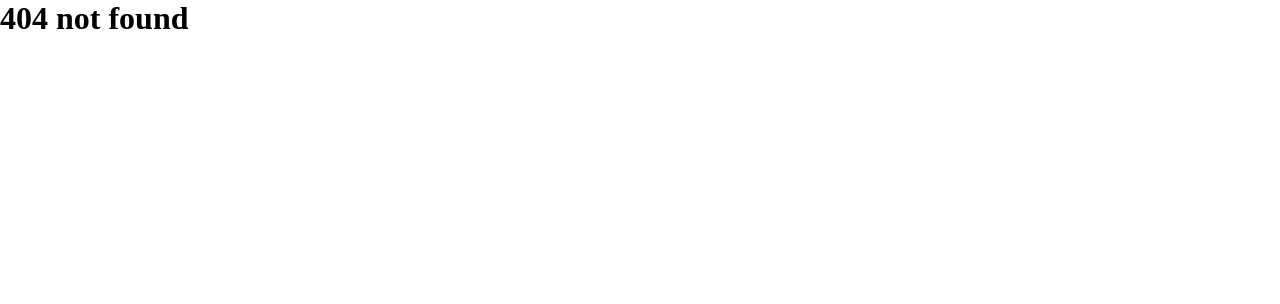
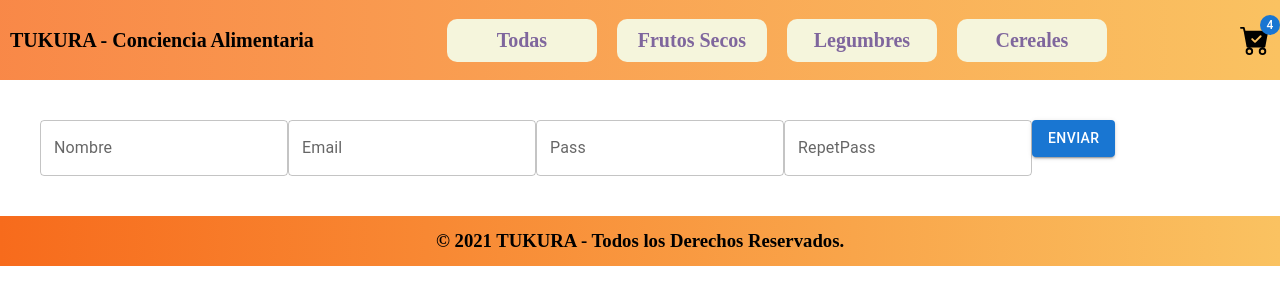
Before and after one commit to VanesaPorcelli/ericaPorcelli_React, a React (Vite) app: page /formik in a window 1280 px wide. Before the commit this address had no page. Shown: the top 304 px of the page. Built offline with nearby package versions, Linux system fonts and the light colour scheme.

Commit message:
prueba form

```diff
--- a/src/components/pages/Form/Form.jsx
+++ /dev/null
@@ -1,49 +0,0 @@
-import { useState } from "react";
-
-const Form = () => {
-  const [userData, setUserData] = useState({
-    name: "",
-    lastName: "",
-  });
-  //console.log(userData);
-
-  const handleSubmit = (evento) => {
-    evento.preventDefault();
-    let data = (evento = {
-      nombreUsuario: userData.name,
-      apellidoUsuario: userData.lastName,
-    });
-    //se puede enviar info al backend- login etc
-    console.log(data);
-  };
-
-  const handleChange= (evento) => {
-    setUserData({ ...userData, [evento.target.name]: evento.target.value });
-  };
-
-  return (
-    <div>
-      <h2>ESTE ES UN FORMULARIO</h2>
-
-      <form onSubmit={handleSubmit}>
-        <input
-          type="text"
-          name="name"
-          id=""
-          placeholder="Ingrese su Nombre"
-          onChange={handleChange}
-        />
-        <input
-          type="text"
-          name="lastName"
-          id=""
-          placeholder="Ingrese su Apellido"
-          onChange={handleChange}
-        />
-        <button type="submit">Enviar</button>
-      </form>
-    </div>
-  );
-};
-
-export default Form;
--- /dev/null
+++ b/src/components/pages/formFormik/FormFormik.jsx
@@ -0,0 +1,80 @@
+import { Button, TextField } from "@mui/material";
+import { useFormik } from "formik";
+import * as Yup from "yup";
+
+const FormFormik = () => {
+  const { handleSubmit, handleChange, errors } = useFormik({
+    initialValues: {
+      nombre: "",
+      email: "",
+      password: "",
+      repetPassword: "",
+    },
+    onSubmit: (datos) => {
+      console.log("el formulario se envio");
+      // conecto con la api
+      console.log(datos);
+    },
+    validateOnChange: false,
+    validationSchema: Yup.object({
+      nombre: Yup.string()
+        .required("Este campo es requerido")
+        .min(3, "el campo debe tener al menos 3 caracteres"),
+      email: Yup.string()
+        .email("no corresponde a un email valido")
+        .required("es obligatorio"),
+      password: Yup.string()
+        .required("requerido")
+        .matches(/^(?=.*\d)(?=.*[!@#$%^&*])(?=.*[a-z])(?=.*[A-Z]).{6,15}$/, {
+          message: "la contaseña debe tener,1 mayuscula, 1 minuscula etc etc",
+        }),
+      repetPassword: Yup.string()
+        .required("requerido")
+        .oneOf([Yup.ref("password")], "Las contraseñas no coinciden"),
+    }),
+  });
+
+  return (
+    <div style={{ padding: "40px" }}>
+      <form onSubmit={handleSubmit}>
+        <TextField
+          label="Nombre"
+          variant="outlined"
+          name="nombre"
+          onChange={handleChange}
+          error={errors.nombre ? true : false}
+          helperText={errors.nombre}
+        />
+        <TextField
+          label="Email"
+          variant="outlined"
+          name="email"
+          onChange={handleChange}
+          error={errors.email ? true : false}
+          helperText={errors.email}
+        />
+        <TextField
+          label="Pass"
+          variant="outlined"
+          name="password"
+          onChange={handleChange}
+          error={errors.password ? true : false}
+          helperText={errors.password}
+        />
+        <TextField
+          label="RepetPass"
+          variant="outlined"
+          name="repetPassword"
+          onChange={handleChange}
+          error={errors.repetPassword ? true : false}
+          helperText={errors.repetPassword}
+        />
+        <Button type="submit" variant="contained">
+          Enviar
+        </Button>
+      </form>
+    </div>
+  );
+};
+
+export default FormFormik;
--- a/src/components/routes/menuRoutes.js
+++ b/src/components/routes/menuRoutes.js
@@ -1,32 +1,32 @@
+import CartContainer from "../pages/cart/CartContainer"
+import FormFormik from "../pages/formFormik/FormFormik"
+import ProductDetailContainer from "../pages/productDetail/ProductDetailContainer"
 import ProductsListContainer from "../pages/productsList/ProductsListContainer"
-import ProductDetailContainer from "../pages/productDetail/ProductDetailContainer"
-import CartContainer from "../pages/cart/CartContainer"
-import Form from "../pages/Form/Form"
 
-export const menuRoutes=[
+export const menuRoutes = [
     {
-        id:"home",
-        path:"/",
+        id: "home",
+        path: "/",
         Element: ProductsListContainer
     },
     {
-        id:"categories",
+        id: "categories",
         path: "/category/:categoryName",
         Element: ProductsListContainer
     },
     {
-        id:"itemDetail",
+        id: "itemDetail",
         path: "/itemDetail/:id",
         Element: ProductDetailContainer
     },
     {
-        id:"cart",
+        id: "carrito",
         path: "/carrito",
         Element: CartContainer
     },
     {
-        id:"form",
-        path: "/form",
-        Element: Form
+        id: "formik",
+        path: "/formik",
+        Element: FormFormik
     },
 ]
```
